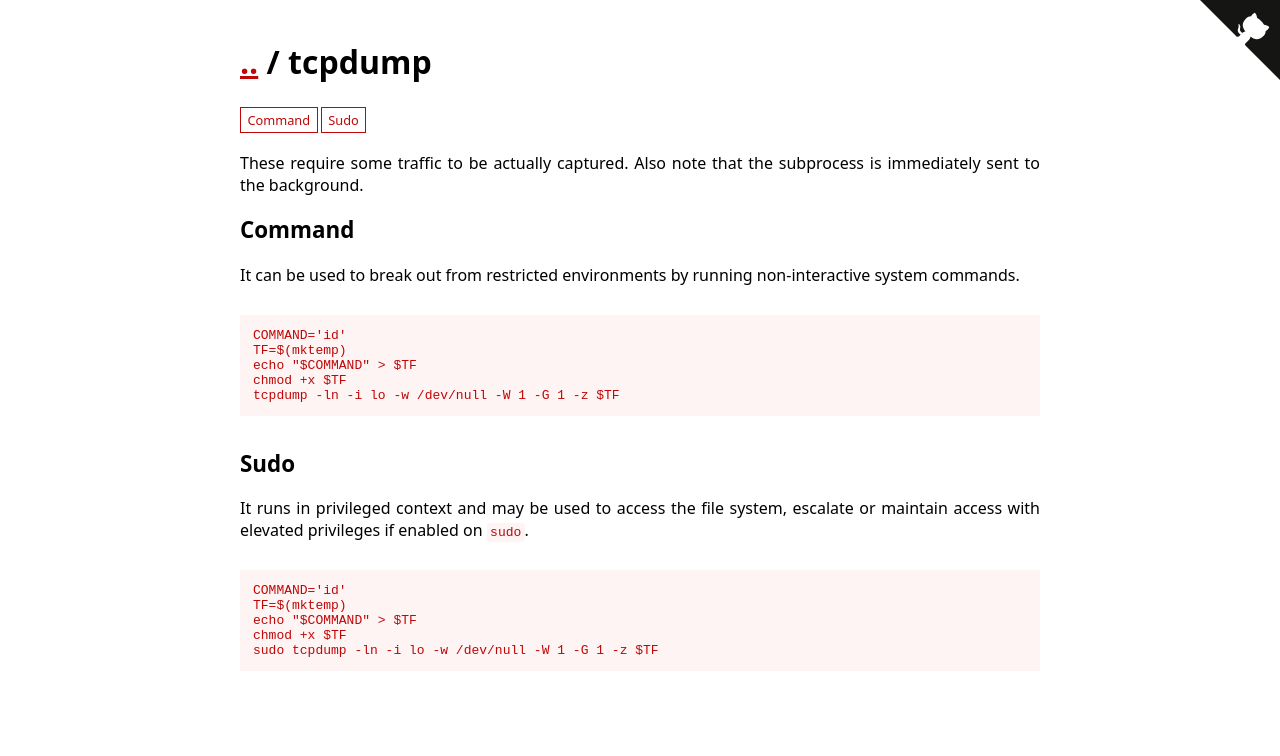
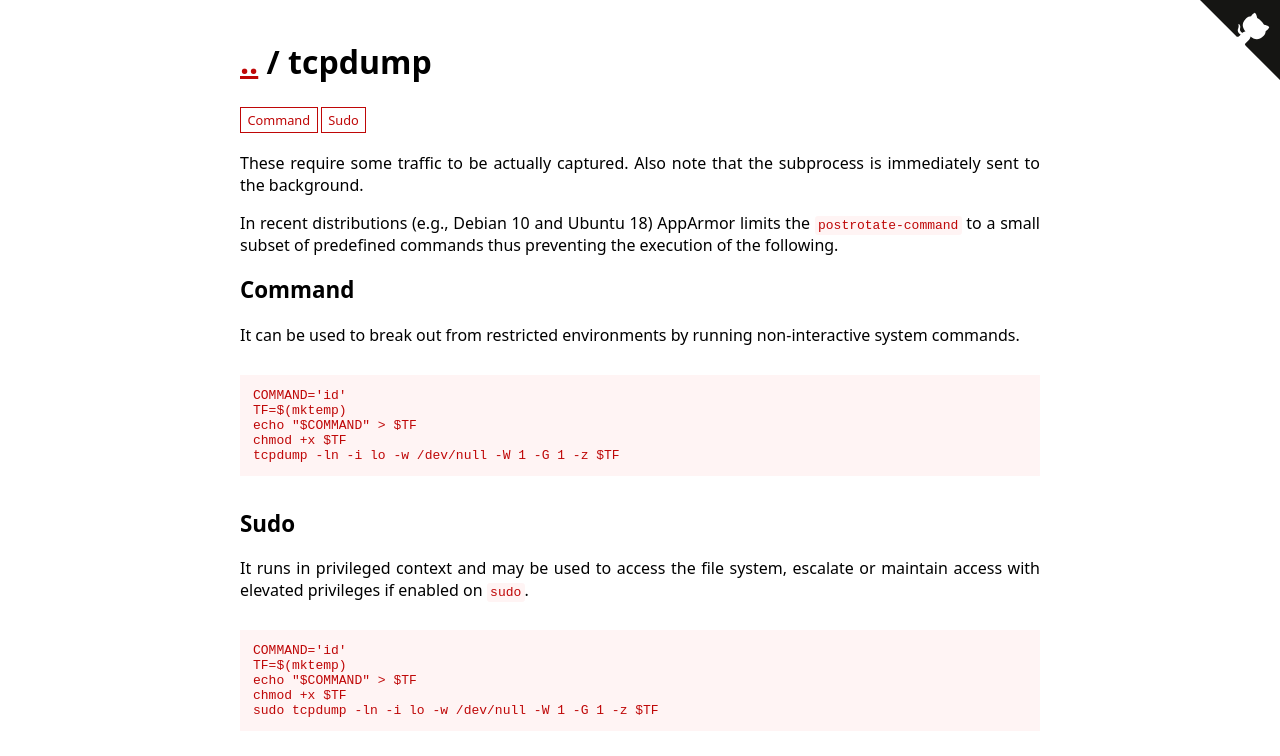
Before and after one commit to GTFOBins/GTFOBins.github.io, a Jekyll site: the page built from _gtfobins/tcpdump.md, in a window 1280 px wide. Shown: the top 756 px of the page. Built offline with Jekyll 4.4.1, drawn with Linux system fonts in a browser that asks for light colours.

Commit message:
Add note about AppArmor in tcpdump

```diff
--- a/_gtfobins/tcpdump.md
+++ b/_gtfobins/tcpdump.md
@@ -1,5 +1,8 @@
 ---
-description: These require some traffic to be actually captured. Also note that the subprocess is immediately sent to the background.
+description: |
+  These require some traffic to be actually captured. Also note that the subprocess is immediately sent to the background.
+
+  In recent distributions (e.g., Debian 10 and Ubuntu 18) AppArmor limits the `postrotate-command` to a small subset of predefined commands thus preventing the execution of the following.
 functions:
   command:
     - code: |
```
